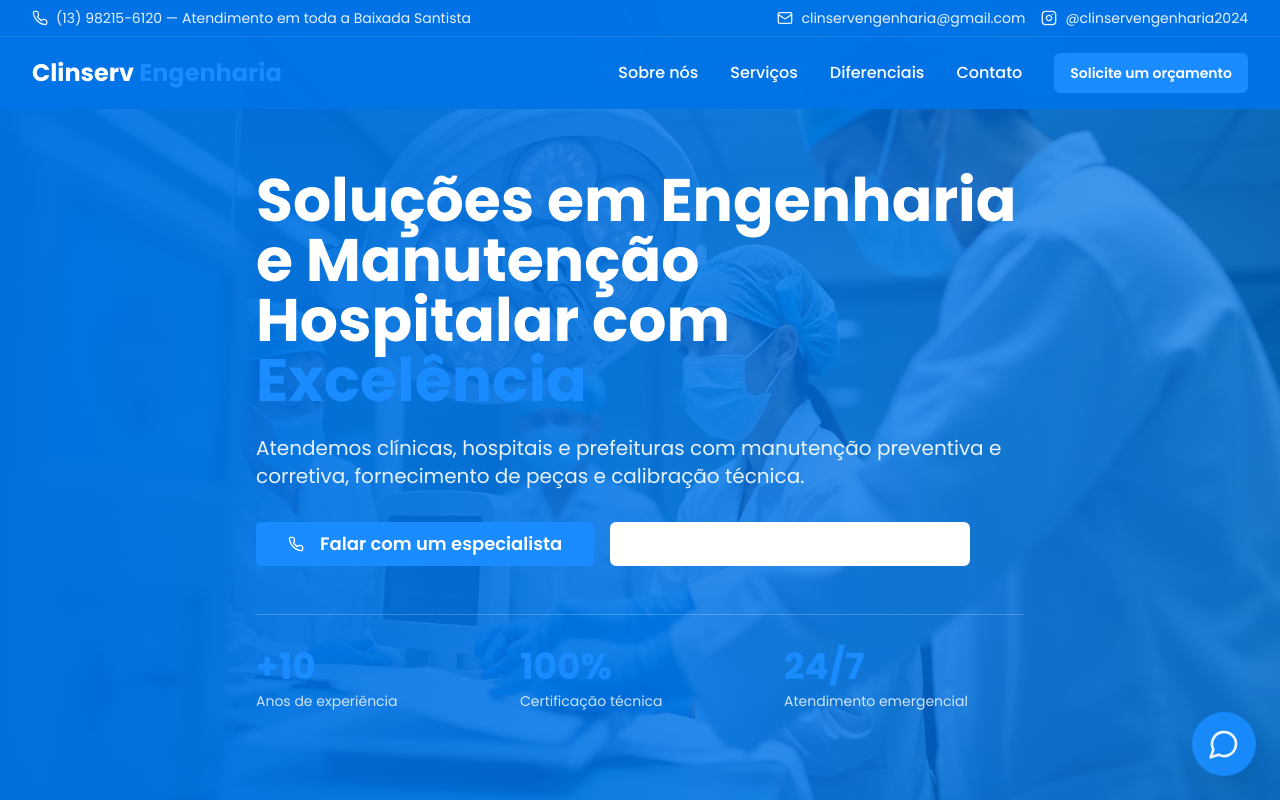
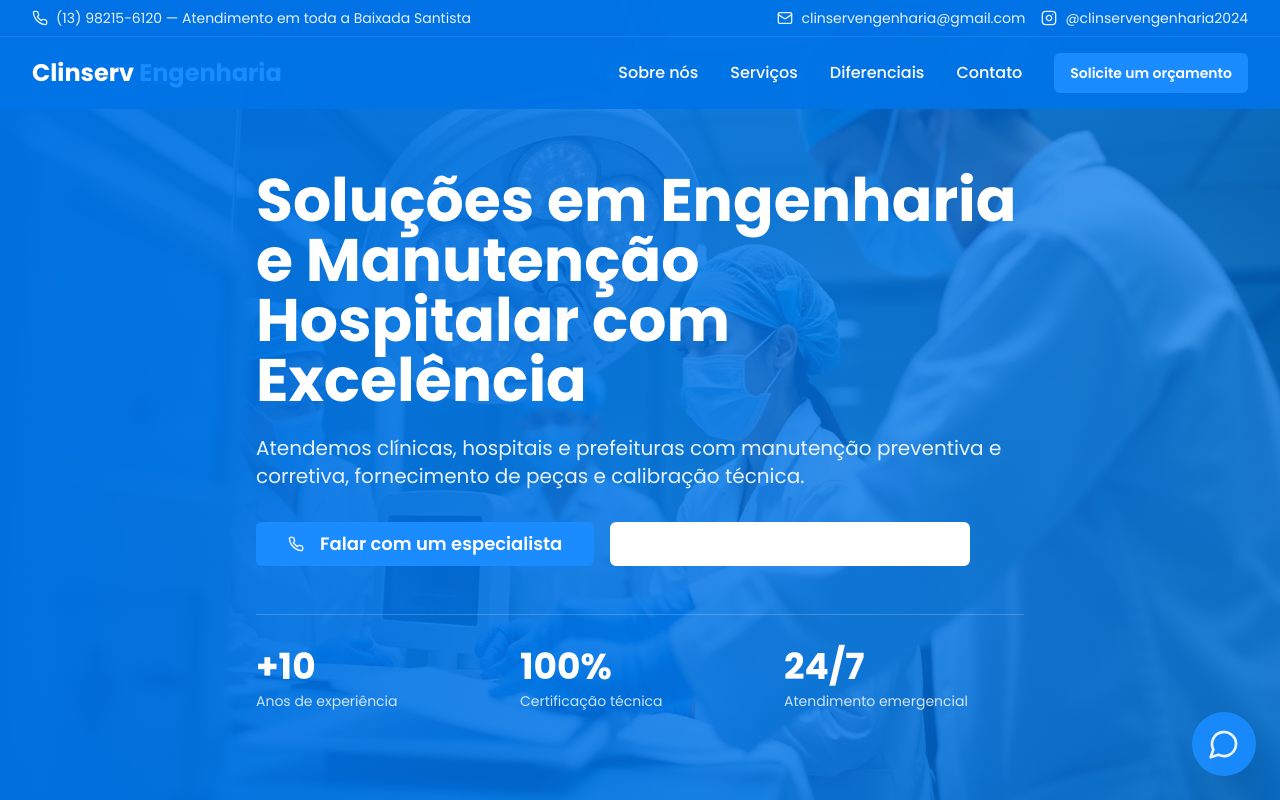
Before and after one commit to fixingrubro-byte/clinserv-engenharia-landing, a React (Vite) app: page / in a window 1280 px wide. Shown: the top 800 px of the page. Built offline with nearby package versions, Linux system fonts and the light colour scheme; the HTML template or start-up script is replaced by a standard one.

Commit message:
Ajust blue text in hero
Change hero banner: ensure highlighted words no longer blend with blue theme; set to white or transparent contrast. Updated Hero.tsx styling to apply white, high-contrast styling for emphasis instead of blue accents.

```diff
--- a/src/components/Hero.tsx
+++ b/src/components/Hero.tsx
@@ -27,7 +27,7 @@ const Hero = () => {
         <div className="max-w-3xl animate-fade-in">
           <h1 className="text-4xl md:text-5xl lg:text-6xl font-bold text-primary-foreground mb-6 leading-tight">
             Soluções em Engenharia e Manutenção Hospitalar com{" "}
-            <span className="text-accent">Excelência</span>
+            <span className="text-white font-extrabold">Excelência</span>
           </h1>
 
           <p className="text-lg md:text-xl text-primary-foreground/90 mb-8 leading-relaxed">
@@ -58,15 +58,15 @@ const Hero = () => {
           {/* Stats */}
           <div className="grid grid-cols-2 md:grid-cols-3 gap-6 pt-8 border-t border-primary-foreground/20">
             <div className="text-center md:text-left">
-              <div className="text-3xl md:text-4xl font-bold text-accent mb-1">+10</div>
+              <div className="text-3xl md:text-4xl font-bold text-white mb-1">+10</div>
               <div className="text-sm text-primary-foreground/80">Anos de experiência</div>
             </div>
             <div className="text-center md:text-left">
-              <div className="text-3xl md:text-4xl font-bold text-accent mb-1">100%</div>
+              <div className="text-3xl md:text-4xl font-bold text-white mb-1">100%</div>
               <div className="text-sm text-primary-foreground/80">Certificação técnica</div>
             </div>
             <div className="text-center md:text-left col-span-2 md:col-span-1">
-              <div className="text-3xl md:text-4xl font-bold text-accent mb-1">24/7</div>
+              <div className="text-3xl md:text-4xl font-bold text-white mb-1">24/7</div>
               <div className="text-sm text-primary-foreground/80">Atendimento emergencial</div>
             </div>
           </div>
```
